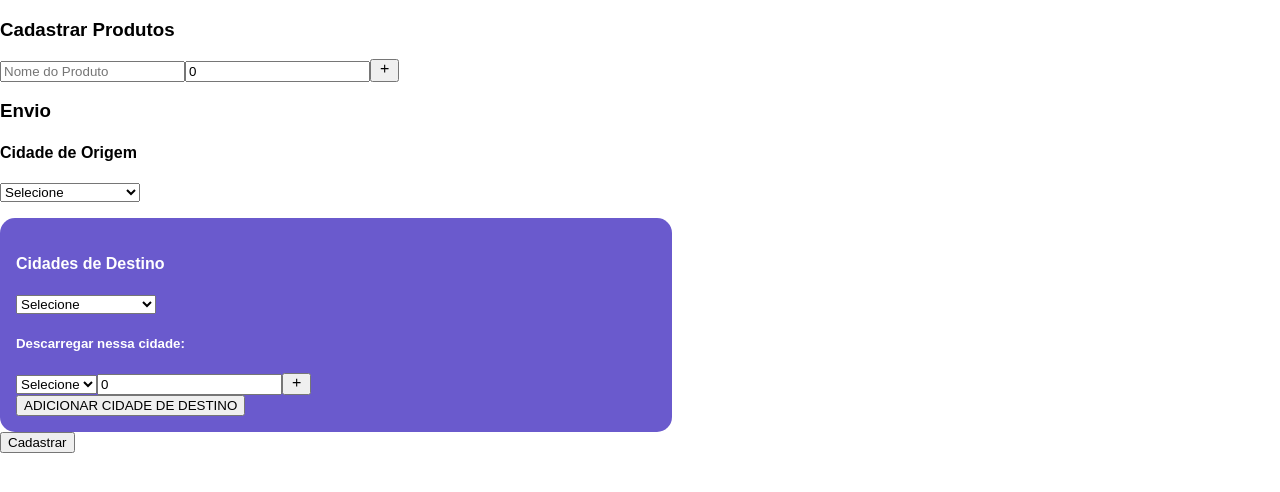
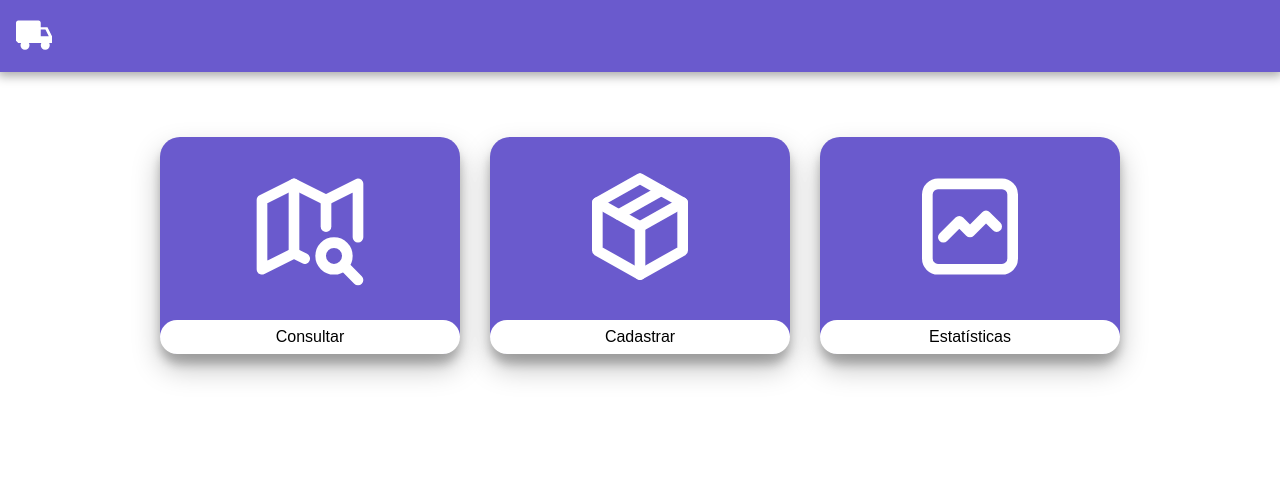
Before and after one commit to EricoBis/transportation-system, a React (Create React App) app: page / in a window 1280 px wide. Shown: the top 492 px of the page. Built offline with nearby package versions, Linux system fonts and the light colour scheme.

Commit message:
add | HomeMenu

```diff
--- a/package.json
+++ b/package.json
@@ -9,6 +9,7 @@
     "react": "^18.2.0",
     "react-dom": "^18.2.0",
     "react-icons": "^4.8.0",
+    "react-router-dom": "^6.9.0",
     "react-scripts": "5.0.1",
     "styled-components": "^5.3.9",
     "web-vitals": "^2.1.4"
--- a/public/index.html
+++ b/public/index.html
@@ -24,7 +24,7 @@
       work correctly both with client-side routing and a non-root public URL.
       Learn how to configure a non-root public URL by running `npm run build`.
     -->
-    <title>React App</title>
+    <title>Dely - Transportadora</title>
   </head>
   <body>
     <noscript>You need to enable JavaScript to run this app.</noscript>
--- a/src/App.js
+++ b/src/App.js
@@ -1,13 +1,15 @@
 import { DataProvider } from "./contexts/DataContext";
-import Home from "./pages/home/Home";
+import { Outlet } from "react-router-dom";
 import GlobalStyle from "./styles";
+import Header from "./components/header/Header";
 
 function App() {
   return (
     <div className="App">
       <DataProvider>
         <GlobalStyle />
-        <Home></Home>
+        <Header/>
+        <Outlet />
       </DataProvider>
     </div>
   );
--- /dev/null
+++ b/src/components/header/Header.js
@@ -0,0 +1,15 @@
+import { StyledLink } from "../../styles";
+import { ImTruck } from "react-icons/im";
+import { StyledHeader } from "./style";
+
+function Header() {
+  return (
+    <StyledHeader>
+      <StyledLink to="/">
+        <ImTruck />
+      </StyledLink>
+    </StyledHeader>
+  );
+}
+
+export default Header;
--- /dev/null
+++ b/src/components/header/style.js
@@ -0,0 +1,37 @@
+import styled from "styled-components";
+
+export const StyledHeader = styled.header`
+  display: flex;
+  justify-content: space-between;
+  align-items: center;
+  padding: 1rem;
+  background-color: #6a5acd;
+  color: white;
+  box-shadow: 0px 2px 10px 2px rgba(0, 0, 0, 0.342);
+
+  svg {
+    font-size: 36px;
+    cursor: pointer;
+  }
+
+  nav {
+    display: flex;
+  }
+
+  ul {
+    display: flex;
+    list-style: none;
+    margin: 0;
+    padding: 0;
+  }
+
+  li {
+    margin-right: 1rem;
+  }
+
+  @media (max-width: 600px) {
+    nav {
+      display: none;
+    }
+  }
+`;
--- a/src/index.js
+++ b/src/index.js
@@ -1,10 +1,18 @@
 import React from 'react';
 import ReactDOM from 'react-dom/client';
 import App from './App';
+import Home from './pages/home/Home';
+import { HashRouter as Router, Routes, Route } from "react-router-dom";
 
 const root = ReactDOM.createRoot(document.getElementById('root'));
 root.render(
   <React.StrictMode>
-    <App />
+    <Router>
+      <Routes>
+        <Route element={<App />}>
+          <Route path="/" element={<Home />}/>
+        </Route>
+      </Routes>
+    </Router>
   </React.StrictMode>
 );
--- a/src/pages/home/Home.js
+++ b/src/pages/home/Home.js
@@ -1,12 +1,23 @@
-import React from "react";
-import { useEffect, useContext} from "react";
+import { useEffect, useContext, React } from "react";
+import { useParams, useSearchParams } from "react-router-dom";
 import { DataContext } from "../../contexts/DataContext";
+import { Flex } from "../../styles";
+import HomeMenu from "../tabs/HomeMenu";
 import TransportRegister from "../tabs/TransportRegister";
 
 const FILE_PATH = "/data/DNIT-Distancias.csv";
 
+const TAB = {
+  consult: "consult",
+  register: "register",
+  statistics: "statistics",
+};
+
 function Home() {
-  const { setCities, setCitiesDistances }= useContext(DataContext);
+  const { setCities, setCitiesDistances } = useContext(DataContext);
+
+  const [searchParams] = useSearchParams();
+  const tabParam = searchParams.get("tab");
 
   useEffect(() => {
     fetch(FILE_PATH)
@@ -35,7 +46,14 @@ function Home() {
     setCitiesDistances(rows);
     setCities(header);
   };
-  return <div>{<TransportRegister/>}</div>;
+  return (
+    <Flex dir="column" align="center" justify="center">
+      {!tabParam && <HomeMenu/>}
+      {tabParam === TAB.consult && < ></>}
+      {tabParam === TAB.register && <TransportRegister/>}
+      {tabParam === TAB.statistics && < ></>}
+      </Flex>
+  );
 }
 
 export default Home;
--- a/src/pages/tabs/HomeMenu.js
+++ b/src/pages/tabs/HomeMenu.js
@@ -1,9 +1,33 @@
-import React from 'react'
+import React from "react";
+import { BottomCard, Card, CardList } from "./style";
+import { TbMapSearch } from "react-icons/tb";
+import { TbPackage } from "react-icons/tb";
+import { TbGraph } from "react-icons/tb";
+import { StyledLink } from "../../styles";
 
 function HomeMenu() {
   return (
-    <div></div>
-  )
+    <CardList>
+      <StyledLink to="/?tab=consult">
+        <Card>
+          <TbMapSearch />
+          <BottomCard>Consultar</BottomCard>
+        </Card>
+      </StyledLink>
+      <StyledLink to="/?tab=register">
+        <Card>
+          <TbPackage />
+          <BottomCard>Cadastrar</BottomCard>
+        </Card>
+      </StyledLink>
+      <StyledLink to="/?tab=statistics">
+        <Card>
+          <TbGraph />
+          <BottomCard>Estatísticas</BottomCard>
+        </Card>
+      </StyledLink>
+    </CardList>
+  );
 }
 
-export default HomeMenu
+export default HomeMenu;
--- a/src/pages/tabs/TransportRegister.js
+++ b/src/pages/tabs/TransportRegister.js
@@ -1,15 +1,16 @@
 import { useState, React } from "react";
 import CitiesRegister from "../../components/TransportRegister/CitiesRegister";
 import ProductRegister from "../../components/TransportRegister/ProductRegister";
+import { Container } from "../../styles";
 
 function TransportRegister() {
   const [products, setProducts] = useState([]);
 
   return (
-    <div>
+    <Container>
       <ProductRegister products={products} setProducts={setProducts} />
       <CitiesRegister products={products} />
-    </div>
+    </Container>
   );
 }
 
--- /dev/null
+++ b/src/pages/tabs/style.js
@@ -0,0 +1,59 @@
+import styled from "styled-components";
+
+export const CardList = styled.section`
+  display: flex;
+  flex-wrap: wrap;
+  width: 100%;
+  justify-content: center;
+  align-items: center;
+  margin: 50px 0;
+`;
+
+export const Card = styled.div`
+  width: 20%;
+  min-width: 300px;
+  margin: 15px;
+  box-sizing: border-box;
+  text-align: center;
+  border-radius: 20px;
+  cursor: pointer;
+
+  svg {
+    font-size: 8em;
+    padding-top: 0.2em;
+    padding-bottom: 0.2em;
+  }
+
+  box-shadow: 0 14px 28px rgba(0, 0, 0, 0.25), 0 10px 10px rgba(0, 0, 0, 0.22);
+  transition: 0.4s;
+  background-color: #6a5acd;
+  color: #fff;
+
+
+  &:hover {
+    box-shadow: 0 3px 6px rgba(0, 0, 0, 0.16), 0 3px 6px rgba(0, 0, 0, 0.23);
+    transform: translate(0px, -8px);
+  }
+
+  @media (max-width: 750px) {
+    width: 100%;
+  }
+
+  @media (max-width: 1000px) {
+    width: 45%;
+  }
+`;
+
+export const CardTitle = styled.p`
+  font-size: 2em;
+`;
+
+export const BottomCard = styled.div`
+  width: 100%;
+  padding-top: 0.5em;
+  padding-bottom: 0.5em;
+  background-color: #fff;
+  color: black;
+  text-align: center;
+  border-radius: 20px;
+`;
--- a/src/styles.js
+++ b/src/styles.js
@@ -1,4 +1,5 @@
 import styled from "styled-components";
+import { Link } from "react-router-dom";
 
 import { createGlobalStyle } from "styled-components";
 
@@ -11,3 +12,31 @@ const GlobalStyle = createGlobalStyle`
 `;
 
 export default GlobalStyle;
+
+
+export const StyledLink = styled(Link)`
+  width: fit-content;
+  text-decoration: none;
+  color: #fff;
+  &:focus,
+  &:hover,
+  &:visited,
+  &:link,
+  &:active {
+    text-decoration: none;
+  }
+`;
+
+export const Flex = styled.div`
+  width: 100%;
+  display: flex;
+  flex-direction: ${(props) => props.dir};
+  align-items: ${(props) => props.align};
+  justify-content: ${(props) => props.justify};
+`;
+
+export const Container = styled.div`
+  width: 80%;
+  margin-top: 2rem;
+  border: 1px solid black;
+`
```
Also changed, not shown: 1 other file (tests, documents, lock files or other folders).
